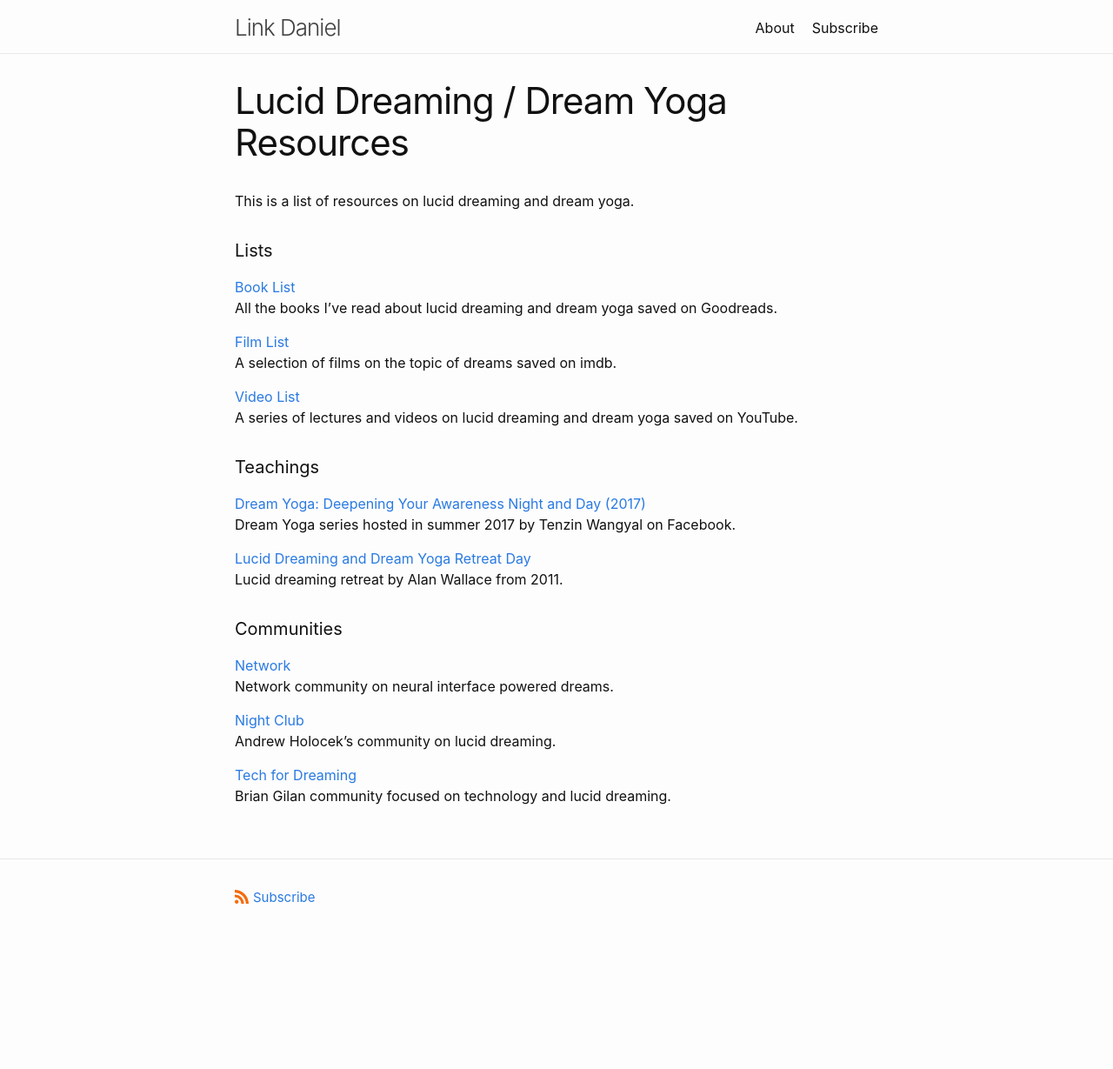
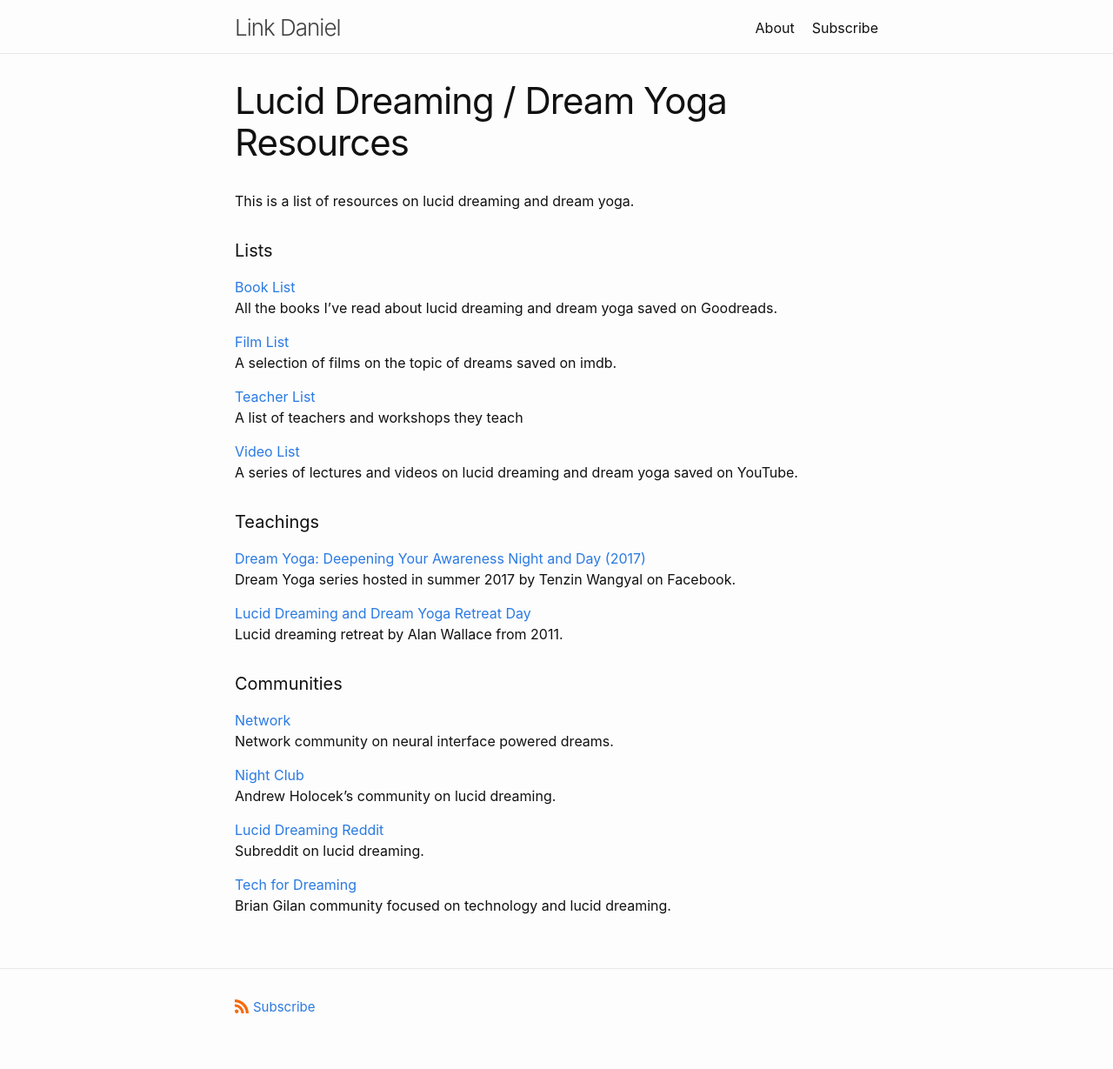
Before and after one commit to link-daniel/link.github.io, a Jekyll site: the page built from dreams.md, in a window 1280 px wide. Shown: the whole page at 87% size. Built offline with Jekyll 4.4.1, drawn with Linux system fonts in a browser that asks for light colours; before the commit the page ends 1103 px from its top, so only the background shows below that.

Commit message:
Update dreams.md

```diff
--- a/dreams.md
+++ b/dreams.md
@@ -17,6 +17,10 @@ All the books I've read about lucid dreaming and dream yoga saved on Goodreads.
 <br>
 A selection of films on the topic of dreams saved on imdb.
 
+[Teacher List](https://docs.google.com/spreadsheets/d/1Npe47WoNQHJvCvelLL6Duq9wOfdOuSb4lR2FF1cBeCI/edit?usp=sharing)
+<br>
+A list of teachers and workshops they teach
+
 [Video List](https://www.youtube.com/playlist?list=PL3IOQtA2di8PQNdPo2_FVaBlhVkb5PUXM)
 <br>
 A series of lectures and videos on lucid dreaming and dream yoga saved on YouTube.
@@ -31,6 +35,7 @@ Dream Yoga series hosted in summer 2017 by Tenzin Wangyal on Facebook.
 <br>
 Lucid dreaming retreat by Alan Wallace from 2011.
 
+
 <h4>Communities</h4>
 
 [Network](https://network.com.de)
@@ -41,6 +46,10 @@ Network community on neural interface powered dreams.
 <br>
 Andrew Holocek's community on lucid dreaming.
 
+[Lucid Dreaming Reddit](https://www.reddit.com/r/LucidDreaming/)
+<br>
+Subreddit on lucid dreaming.
+
 [Tech for Dreaming](https://techfordreaming.com)
 <br>
 Brian Gilan community focused on technology and lucid dreaming.
```
